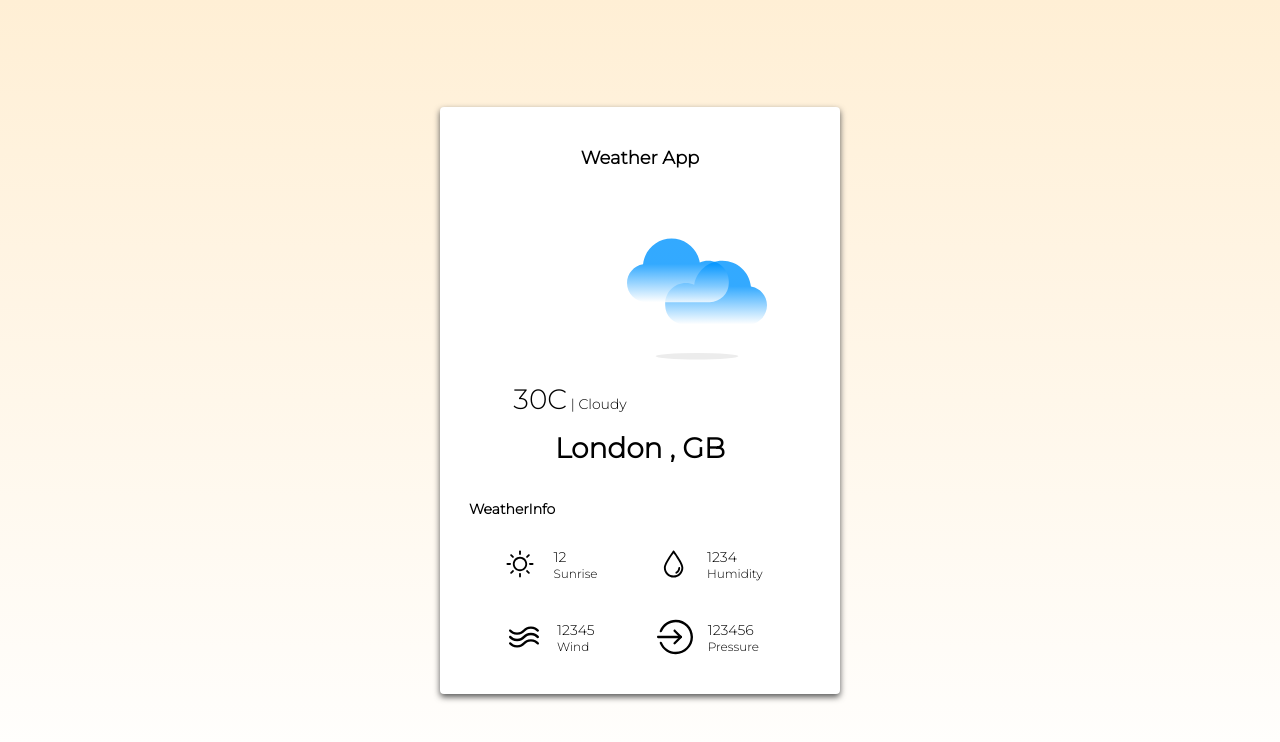
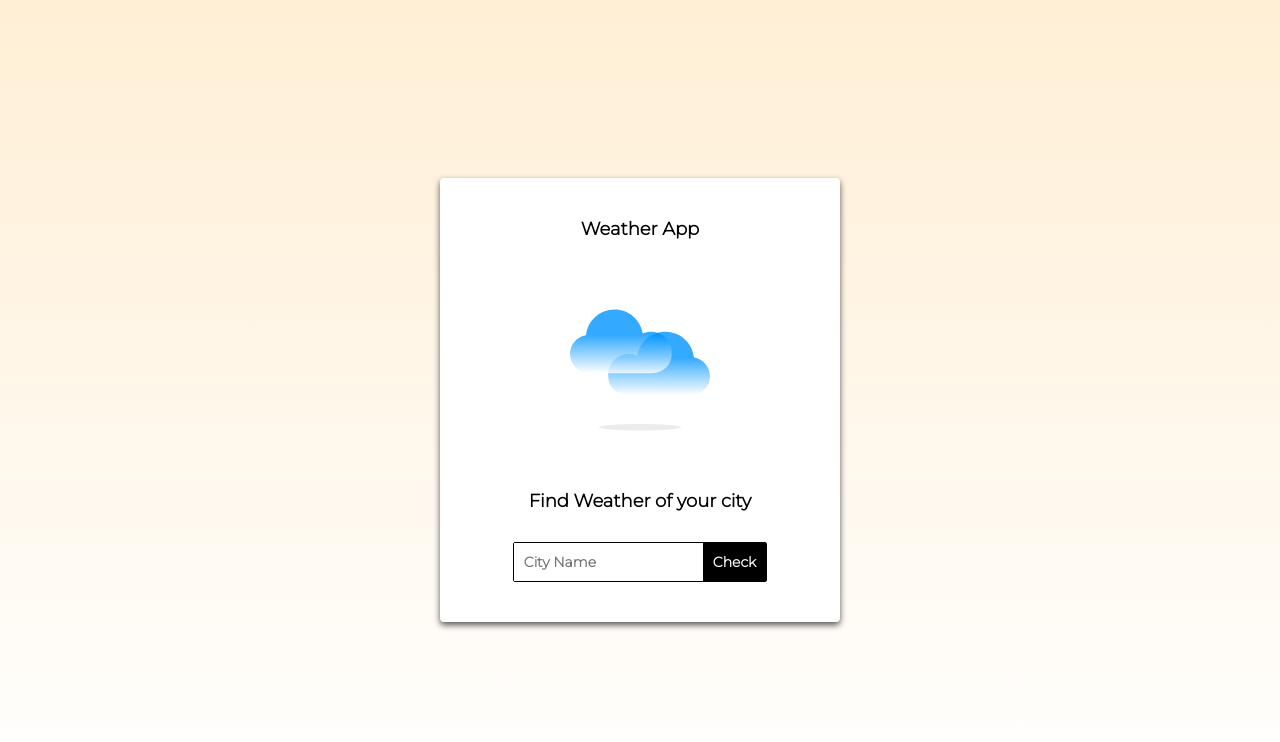
Before and after one commit to atulpatill/weather-app-react, a React (Create React App) app: page / in a window 1280 px wide. Shown: the top 742 px of the page. Built offline with nearby package versions, Linux system fonts and the light colour scheme.

Commit message:
feat: added API call

```diff
--- a/src/App.js
+++ b/src/App.js
@@ -1,6 +1,9 @@
+import axios from "axios";
+import { useState } from "react";
 import styled from "styled-components";
 import CityComponent from "./modules/CityComponent";
 import WeatherComponents from "./modules/WeatherInfoComponent";
+const API_KEY = "25a35cee2a94ce6c6722be12b520728c"
 
 const Container = styled.div`
   display: flex;
@@ -27,13 +30,22 @@
 
 
 function App() {
+  const [city, updateCity] = useState();
+  const [weather, updateWeather] = useState();
+
+  const fetchWeather= async () =>{
+    const response = await axios.get(`https://api.openweathermap.org/data/2.5/weather?q=${city}&appid=${API_KEY}`)
+
+         console.log(response)
+  }
   return (
     <>
     <Container>
       <AppLabel>Weather App</AppLabel>
-     {/* <CityComponent /> */}
-     <WeatherComponents />
+     <CityComponent updateCity={updateCity} updateWeather={fetchWeather}  />
+     {/* <WeatherComponents  /> */}
     </Container>
+
    </>
   );
 }
--- a/src/modules/CityComponent.js
+++ b/src/modules/CityComponent.js
@@ -42,14 +42,15 @@
   }
 `;
 
-function CityComponent() {
+function CityComponent(props) {
+  const {updateCity , fetchWeather} = props
     return (
       <>
         <WeatherLogo  src="/Icons/perfect-day.svg"/>
         <ChooseCityLabel>Find Weather of your city</ChooseCityLabel>
-        <SearchBox>
-            <input placeholder="City Name"></input>
-            <button>Check</button>
+        <SearchBox onSubmit={fetchWeather}>
+            <input placeholder="City Name" onChange={(e)=> updateCity(e.target.value)} ></input>
+           <button type={"submit"} >Check</button>
         </SearchBox>
       </>
     )
```
